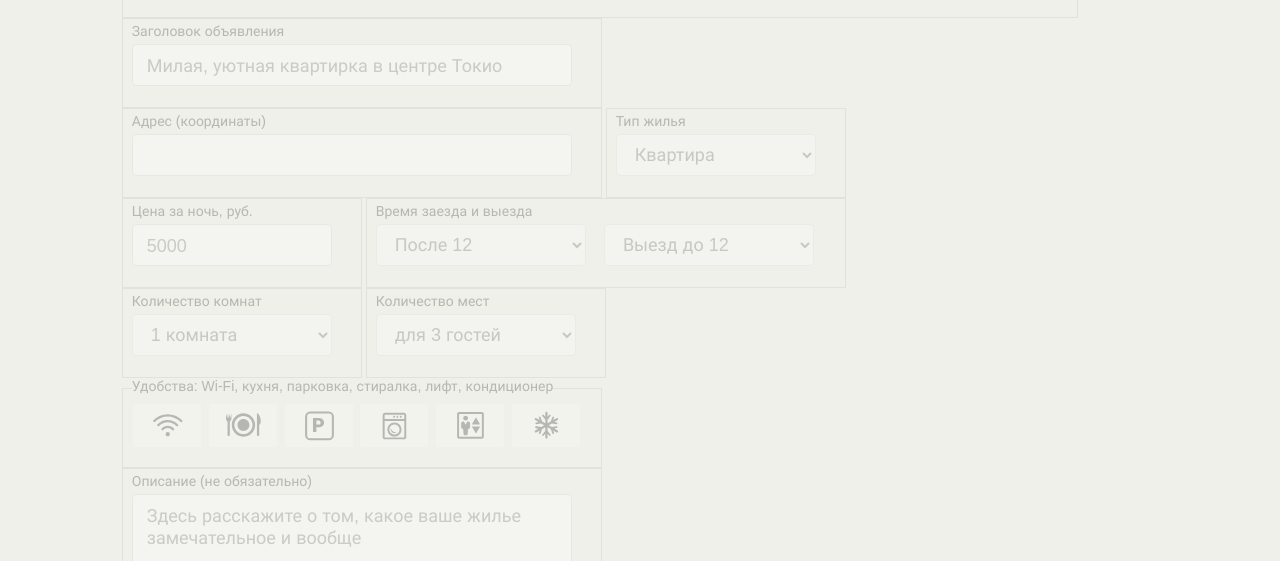
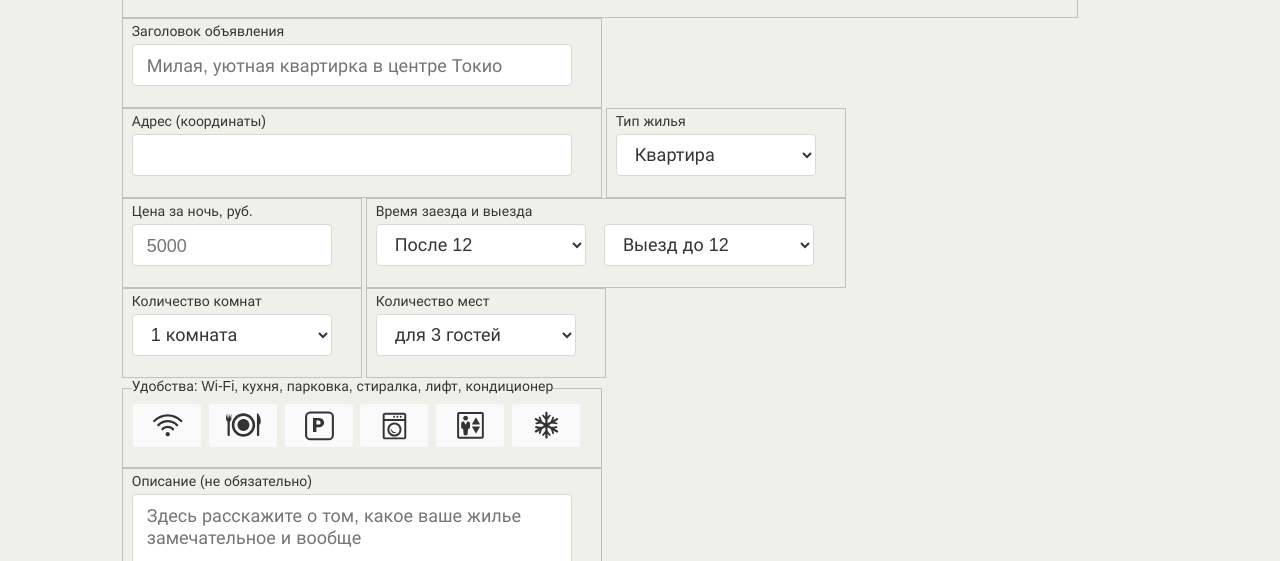
Before and after one commit to htmlacademy-javascript/2071255-keksobooking-29, a website with bundled scripts: page index.html in a window 1280 px wide. Shown: the part 839-1400 px from the top of the page. Built offline with nearby package versions, Linux system fonts and the light colour scheme.

Commit message:
активация формы

```diff
--- a/index.html
+++ b/index.html
@@ -71,7 +71,8 @@
     <!-- Форма объявления -->
     <section class="notice">
       <h2 class="notice__title">Ваше объявление</h2>
-      <form class="ad-form" autocomplete="off">
+      <form class="ad-form" autocomplete="off" method="post"
+      enctype="multipart/form-data" action="https://29.javascript.pages.academy/keksobooking">
         <fieldset class="ad-form-header">
           <legend class="ad-form-header__title">Ваша фотография (для карты)</legend>
           <div class="ad-form-header__upload">
@@ -87,7 +88,7 @@
         </fieldset>
         <fieldset class="ad-form__element ad-form__element--wide">
           <label class="ad-form__label" for="title">Заголовок объявления</label>
-          <input id="title" name="title" type="text" placeholder="Милая, уютная квартирка в центре Токио">
+          <input id="title" name="title" type="text" placeholder="Милая, уютная квартирка в центре Токио" minlength="30" maxlength="100" required>
         </fieldset>
         <fieldset class="ad-form__element ad-form__element--wide">
           <label class="ad-form__label" for="address">Адрес (координаты)</label>
@@ -228,6 +229,7 @@
       <button type="button" class="error__button">Попробовать снова</button>
     </div>
   </template>
+<script src="vendor/pristine/pristine.min.js"></script>
 <script src="js/main.js" type="module"></script>
 </body>
 </html>
--- a/js/form.js
+++ b/js/form.js
@@ -2,6 +2,7 @@ const formElement = document.querySelector('.ad-form');
 const formHeader = document.querySelector('.ad-form-header');
 const formElements = document.querySelectorAll('.ad-form__element');
 
+/*Функция для деактивации формы */
 const disableForm = () => {
   formElement.classList.add('ad-form--disabled');
   formHeader.setAttribute('disabled', '');
@@ -13,3 +14,28 @@ const disableForm = () => {
 };
 disableForm();
 export {disableForm};
+/*Функция для активации формы */
+const enableForm = () => {
+  formElement.classList.remove('ad-form--disabled');
+  formHeader.removeAttribute('disabled');
+
+  formElements.forEach((formElement) => {
+    formElement.removeAttribute('disabled');
+  });
+};
+enableForm();
+export {enableForm};
+
+/**Валидация формы с помощью Prestine */
+const pristine = new Pristine(formElement);
+
+formElement.addEventListener('submit', (evt) => {
+  evt.preventDefault();
+
+  const isValid = pristine.validate();
+  if (isValid) {
+    console.log('Можно отправлять');
+  } else {
+    console.log('Форма невалидна');
+  }
+});
```
